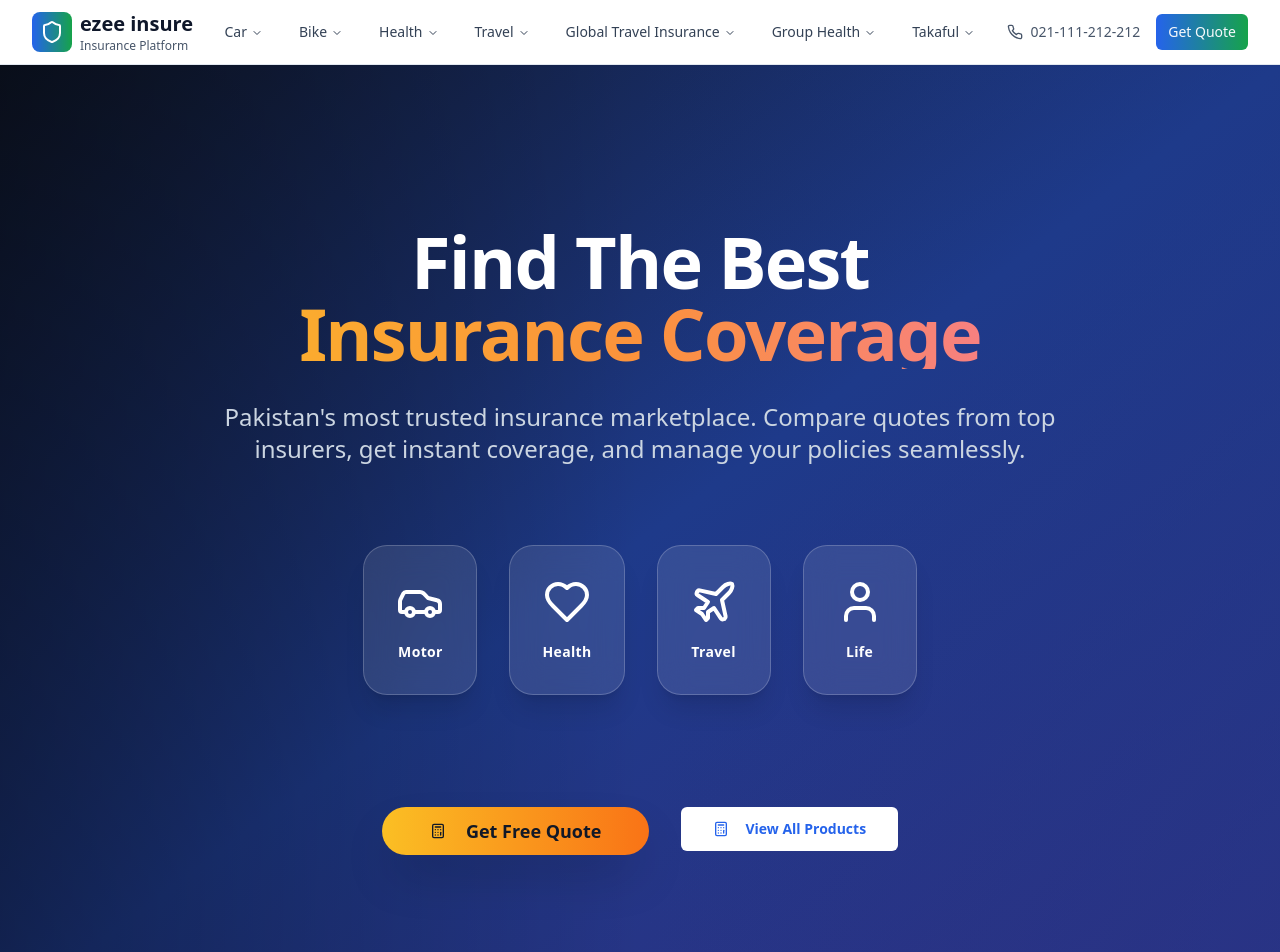
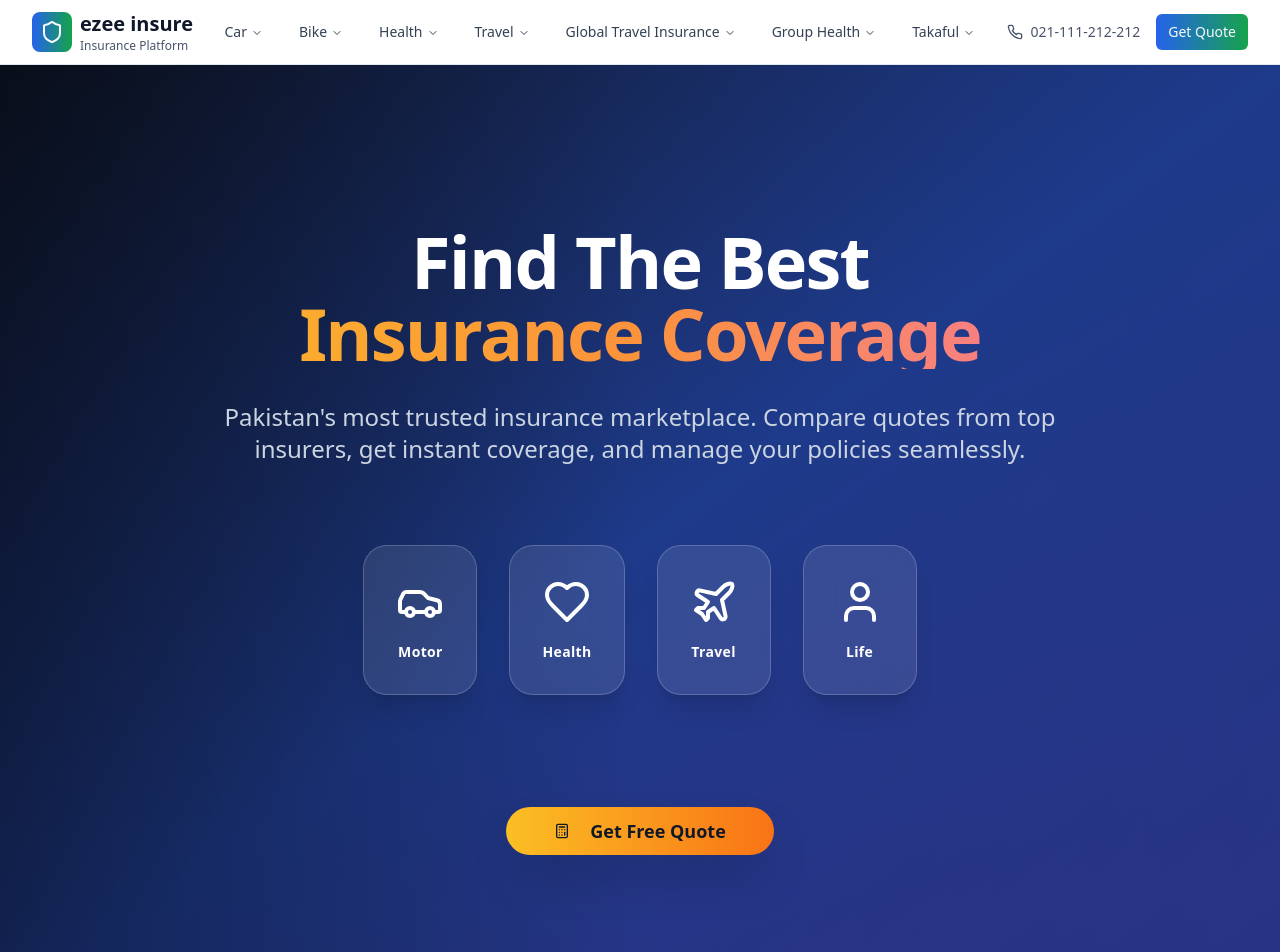
Before and after one commit to faizan517/pak-insurance-smart-choice, a React (Vite) app: page / in a window 1280 px wide. Shown: the top 952 px of the page. Built offline with nearby package versions, Linux system fonts and the light colour scheme.

Commit message:
minor-changes

```diff
--- a/src/pages/Index.tsx
+++ b/src/pages/Index.tsx
@@ -142,13 +142,11 @@ const Index = () => {
                   Get Free Quote
                 </Button>
               </Link>
-              <Link to="/compare">
-              <Button size="lg" className="bg-white text-blue-600 hover:bg-blue-50 font-semibold px-8">
-                  <Calculator className="h-5 w-5 mr-2" />
-                   View All Products
+              {/* <Link to="/compare">
+                <Button size="lg" variant="outline" className="border-2 border-white text-black hover:bg-white hover:text-gray-900 px-12 py-6 text-lg font-semibold rounded-full backdrop-blur-sm">
+                  View All
                 </Button>
-
-              </Link>
+              </Link> */}
             </div>
           </div>
         </div>
```
